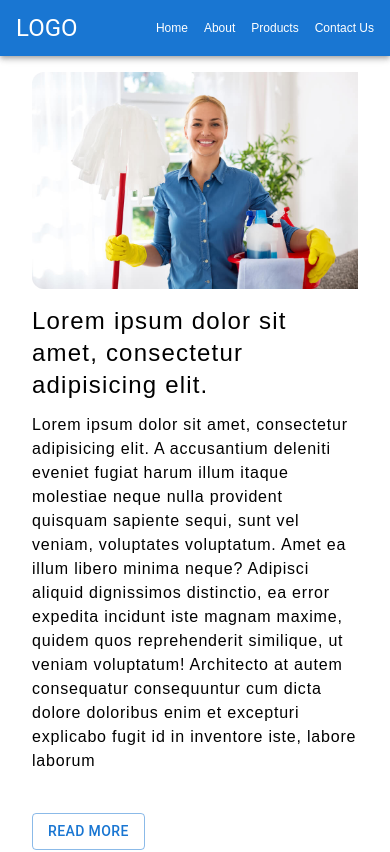
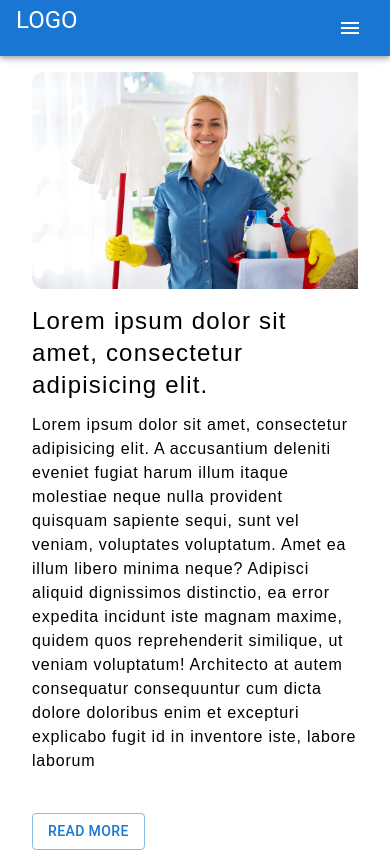
Before and after one commit to Kkknight-12/cleaning_website, a React (Vite) app: page / in a window 390 px wide. Shown: the top 852 px of the page. Built offline with nearby package versions, Linux system fonts and the light colour scheme.

Commit message:
Fix navbar on small screen

```diff
--- a/src/components/Navbar.jsx
+++ b/src/components/Navbar.jsx
@@ -1,50 +1,116 @@
-import * as React from 'react';
-import AppBar from '@mui/material/AppBar';
-import Toolbar from '@mui/material/Toolbar';
-import Typography from '@mui/material/Typography';
-import Container from '@mui/material/Container';
-import { Link, Stack } from '@mui/material';
-import { navigationLink } from '../constants/index.js';
+import * as React from 'react'
+import AppBar from '@mui/material/AppBar'
+import Toolbar from '@mui/material/Toolbar'
+import Typography from '@mui/material/Typography'
+import Container from '@mui/material/Container'
+import IconButton from '@mui/material/IconButton'
+import MenuItem from '@mui/material/MenuItem'
+import Menu from '@mui/material/Menu'
+import MenuIcon from '@mui/icons-material/Menu'
+import Box from '@mui/material/Box'
+import { Link, Stack } from '@mui/material'
+import { navigationLink } from '../constants/index.js'
 
 function NavbarComponent() {
+  const [anchorElNav, setAnchorElNav] = React.useState(null)
+
+  const handleOpenNavMenu = (event) => {
+    setAnchorElNav(event.currentTarget)
+  }
+
+  const handleCloseNavMenu = () => {
+    setAnchorElNav(null)
+  }
+
   return (
-    <AppBar position='static'>
-      <Container maxWidth='xl'>
+    <AppBar position="static">
+      <Container maxWidth="xl">
         <Toolbar disableGutters>
           <Stack
-            direction='row'
+            direction="row"
             spacing={4}
-            justifyContent='space-between'
-            className='w-full'
+            justifyContent="space-between"
+            className="w-full"
           >
             <Typography
-              variant='h5'
+              variant="h5"
               noWrap
-              component='a'
-              href='#app-bar-with-responsive-menu'
-              className='mr-2 font-mono font-bold tracking-wider text-inherit no-underline'
+              component="a"
+              href="#app-bar-with-responsive-menu"
+              className="mr-2 font-mono font-bold tracking-wider text-inherit no-underline"
             >
               LOGO
             </Typography>
 
-            <Stack direction='row' spacing={1} className='gap-2 self-center '>
+            <Stack
+              sx={{ display: { xs: 'none', md: 'flex' }, mr: 1 }}
+              direction="row"
+              spacing={1}
+              className="gap-2 self-center "
+            >
               {navigationLink.map((page) => (
                 <React.Fragment key={page.id}>
                   <Link
-                    className='!text-white hover:no-underline'
+                    className="!text-white hover:no-underline"
                     href={page.href}
                   >
-                    <p className='text-xs md:text-base lg:text-base'>
+                    <p className="text-xs md:text-base lg:text-base">
                       {page.title}
                     </p>
                   </Link>
                 </React.Fragment>
               ))}
             </Stack>
+
+            <Box sx={{ display: { xs: 'flex', md: 'none' } }}>
+              <IconButton
+                size="large"
+                aria-label="account of current user"
+                aria-controls="menu-appbar"
+                aria-haspopup="true"
+                onClick={handleOpenNavMenu}
+                color="inherit"
+              >
+                <MenuIcon />
+              </IconButton>
+              <Menu
+                id="menu-appbar"
+                anchorEl={anchorElNav}
+                anchorOrigin={{
+                  vertical: 'bottom',
+                  horizontal: 'left',
+                }}
+                keepMounted
+                transformOrigin={{
+                  vertical: 'top',
+                  horizontal: 'left',
+                }}
+                open={Boolean(anchorElNav)}
+                onClose={handleCloseNavMenu}
+                sx={{
+                  display: { xs: 'block', md: 'none' },
+                }}
+              >
+                {navigationLink.map((page) => (
+                  <MenuItem
+                    key={page.id}
+                    onClick={handleCloseNavMenu}
+                    className="!py-0"
+                  >
+                    <Link
+                      className="text-base text-blue-500 !no-underline"
+                      href={page.href}
+                    >
+                      {page.title}
+                    </Link>
+                  </MenuItem>
+                ))}
+              </Menu>
+            </Box>
           </Stack>
         </Toolbar>
       </Container>
     </AppBar>
-  );
+  )
 }
-export default NavbarComponent;
+export default NavbarComponent
```
